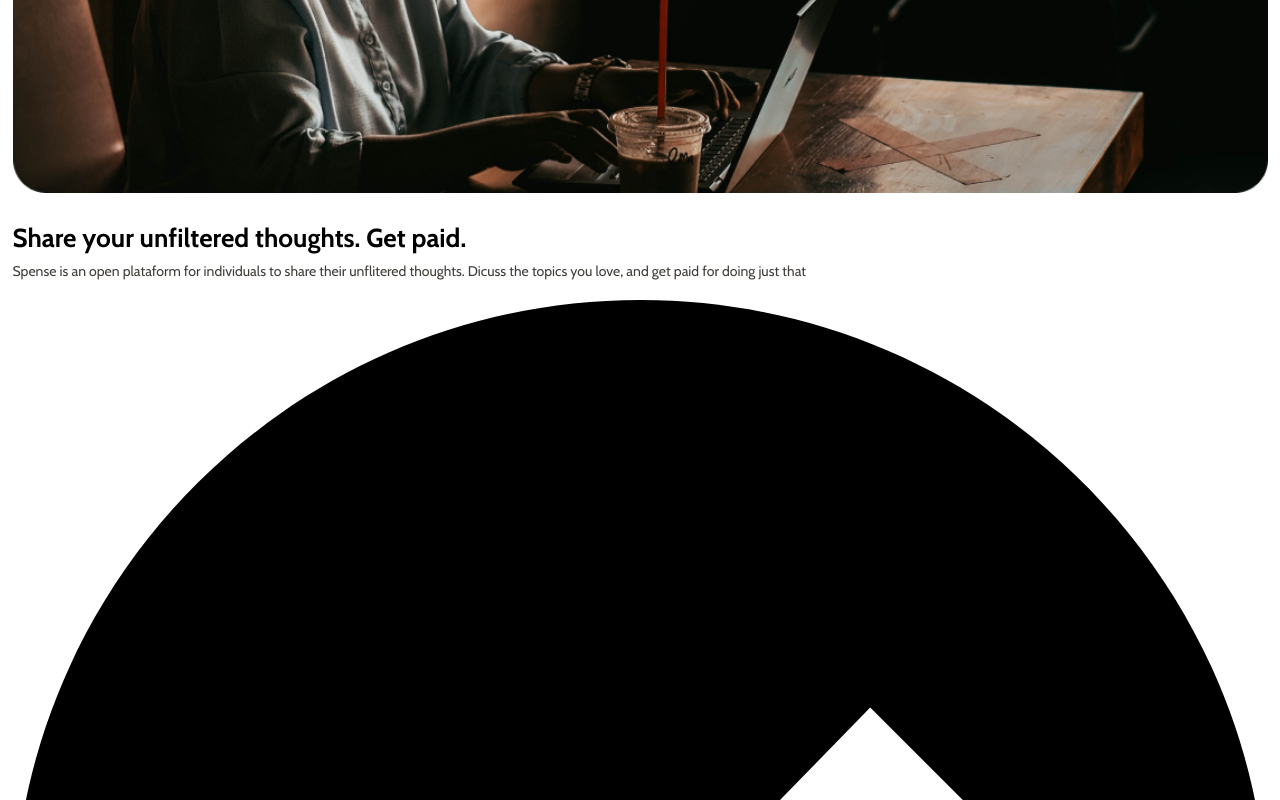
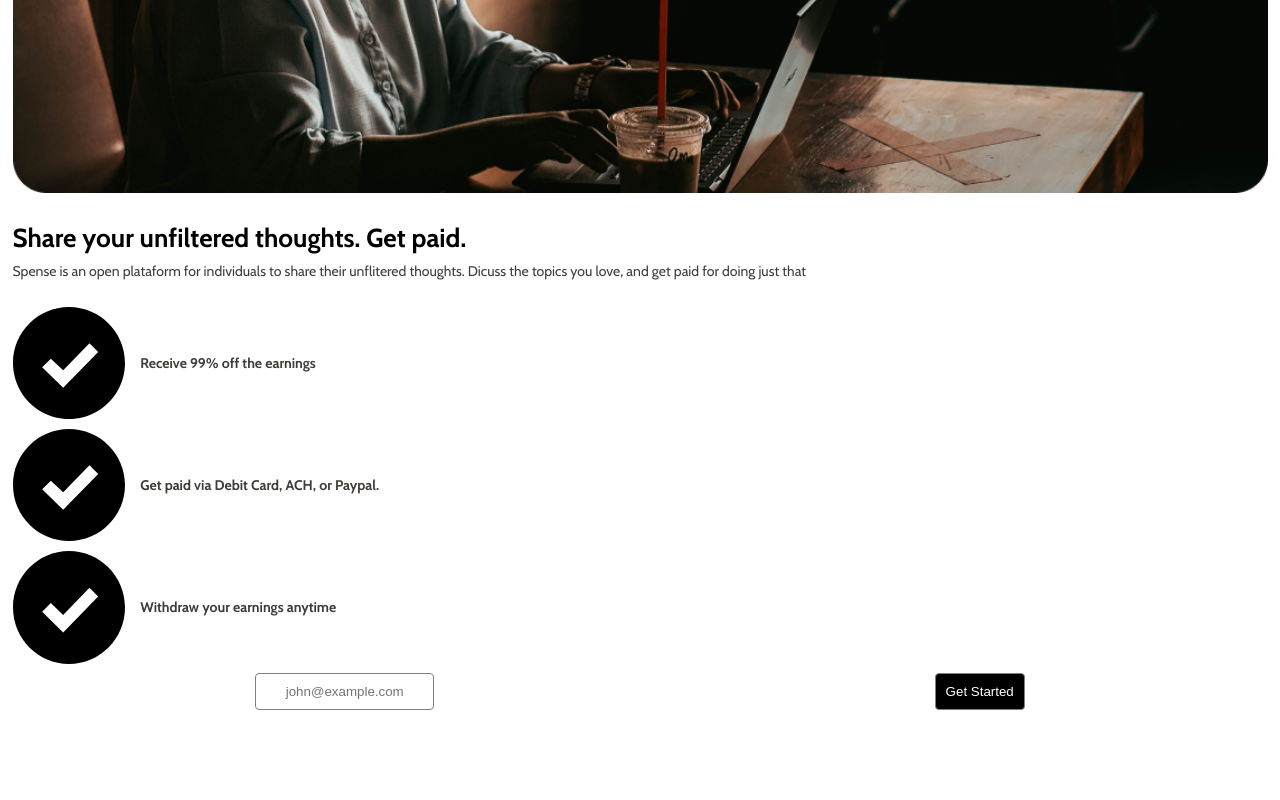
Before and after one commit to Greg-js1007/Spense, a website: page index.html in a window 1280 px wide. Shown: the part 1112-1912 px from the top of the page. After the commit the page ends 1822 px from the top, so only its background shows below. Drawn offline with nearby package versions, Linux system fonts and the light colour scheme.

Commit message:
Estilos del Hero

```diff
--- a/index.html
+++ b/index.html
@@ -34,19 +34,23 @@
             <div class="hero__benefits">
                 <ul class="hero__list">
                     <li class="hero__item">
-                        <img src="./Assets/Checkmark.svg" alt="">
+                        <img class="hero__checkmark" src="./Assets/Checkmark.svg" alt="">
                         <p>Receive 99% off the earnings</p>
                     </li>
-                    <li>
-                        <img src="./Assets/Checkmark.svg" alt="">
+                    <li class="hero__item">
+                        <img class="hero__checkmark" src="./Assets/Checkmark.svg" alt="">
                         <p>Get paid via Debit Card, ACH, or Paypal.</p>
                     </li>
-                    <li>
-                        <img src="./Assets/Checkmark.svg" alt="">
+                    <li class="hero__item">
+                        <img class="hero__checkmark" src="./Assets/Checkmark.svg" alt="">
                         <p>Withdraw your earnings anytime</p>
                     </li>
                 </ul>
             </div>
+            <form class="hero__cta" action="#">
+                <input class="hero__input--bgwhite email" type="email" name="" placeholder="john@example.com">
+                <input class="hero__input submit" type="submit" value="Get Started">
+            </form>
         </section>
     </header>
     <main class="main l-content">
--- a/sass/base/_base.scss
+++ b/sass/base/_base.scss
@@ -1,5 +1,5 @@
 
-@import '../theme/themes.scss';
+@import '../theme/themes';
 
 *{
     margin: 0;
@@ -33,3 +33,9 @@ img{
 div{
     padding: .625rem 0rem;
 }
+input{
+    color: $paragrahps-footer-color;
+    background-color: #000;
+    border: none;
+    border-radius: 4px;
+}
--- a/sass/layout/_layout.scss
+++ b/sass/layout/_layout.scss
@@ -1,6 +1,9 @@
+@import '../theme/themes';
+
 
 .header{
     padding: 0rem 1.25rem;
+    background-color: $;
 }
 .header, .main, .footer{
     min-width: 2rem;
--- a/sass/modules/_modules.scss
+++ b/sass/modules/_modules.scss
@@ -1,3 +1,6 @@
+
+@import '../theme/themes';
+
 /*Navbar*/
 .header__bar{
     display: flex;
@@ -23,6 +26,35 @@
     .hero__list{
         list-style: none;
 
+        .hero__item{
+        width: 100%;
+        display: flex;
+        justify-content: space-evenly;
+        align-items: center;
+        gap: 15px;
+        padding: .625rem 0rem 0.312rem 0rem;
 
+        .hero__checkmark{
+            width: 10%;
+            height: auto;
+            }
+        p{
+            color: $fonts-color-primary;
+            font-weight: bold;
+        }
+        }
     }
 }
+.hero__cta{
+    width: 100%;
+    height: auto;
+    display: flex;
+    justify-content: space-around;
+    gap: 10px;
+
+
+    .hero__input{
+        width: auto;
+        padding: 10px;
+    }
+}
--- a/sass/state/_state.scss
+++ b/sass/state/_state.scss
@@ -0,0 +1,10 @@
+
+
+.hero__input--bgwhite{
+    background-color: #fff;
+    border:1px solid gray;
+}
+
+input::placeholder{
+text-align: center;
+}
```
Also changed, not shown: css/styles.css, sass/theme/_themes.scss (line endings or trailing spaces).
